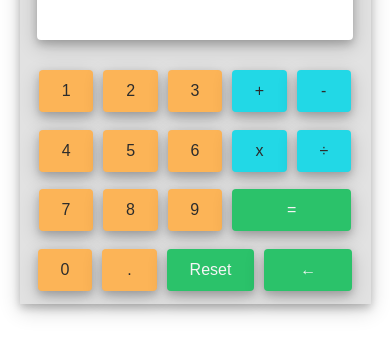
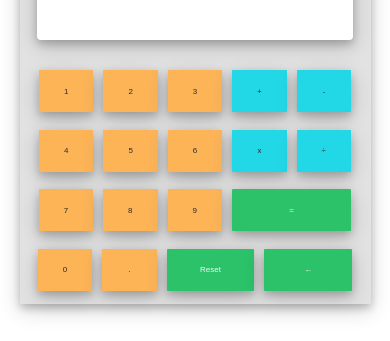
Before and after one commit to kath-ldn/calculator, a plain HTML site: page index.html in a window 390 px wide. Shown: the part 127-468 px from the top of the page. Drawn offline with Linux system fonts and the light colour scheme.

Commit message:
V2.1 tweaked mobile styles

```diff
--- a/styles.css
+++ b/styles.css
@@ -179,7 +179,11 @@ header{
    }
 
    .number-button, .operator, .control-button{
-    font-size: 1em;
+        font-size: 0.5em;
+        border-radius: 1%;
+        display: flex;
+        align-items: center;
+        justify-content: center;
     }
 
     .number-button, .operator{
```
Also changed, not shown: 1 other file.
